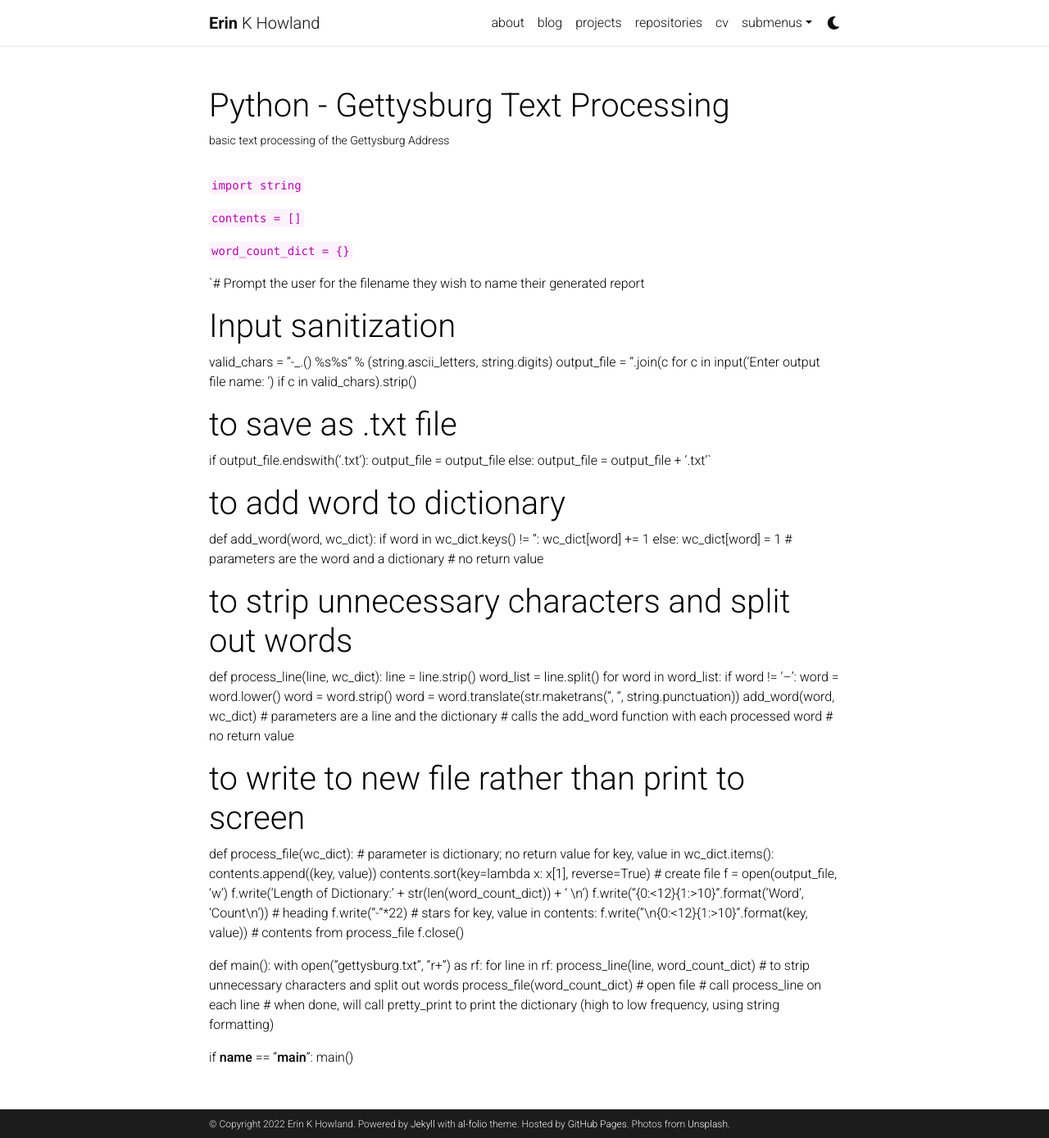
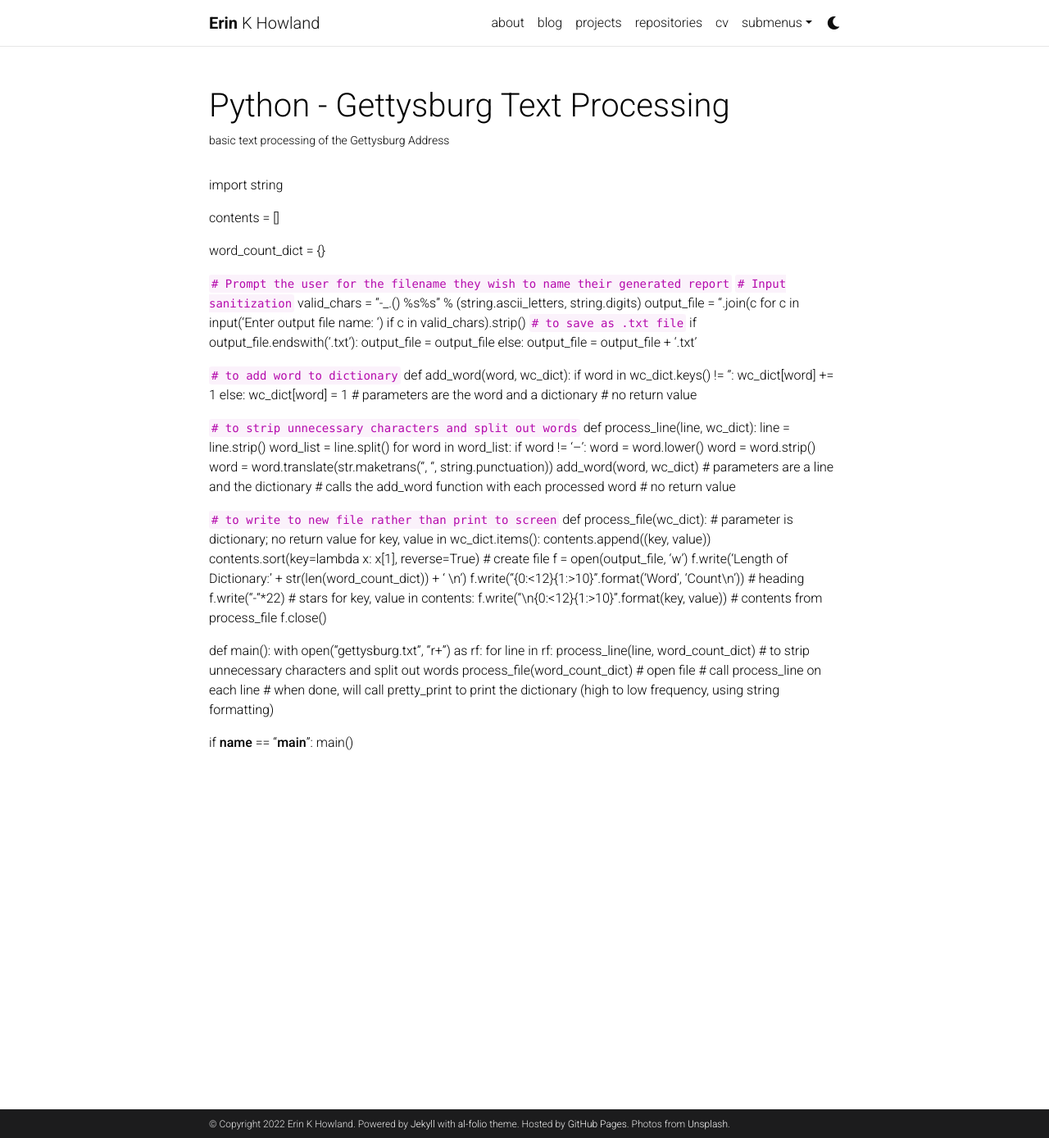
Before and after one commit to likeawednesday/likeawednesday.github.io, a Jekyll site: the page built from _projects/1_project.md, in a window 1280 px wide and 1388 px high. Shown: the whole window at 82% size. Built offline with Jekyll 4.4.1, drawn with Linux system fonts in a browser that asks for light colours; comment, search, counter and statistics services are not loaded; a style sheet for code colours, icons or effects is not loaded.

```diff
--- a/_projects/1_project.md
+++ b/_projects/1_project.md
@@ -6,25 +6,24 @@ img: assets/img/12.jpg
 importance: 1
 category: work
 ---
+import string
 
-`import string`
+contents = []
 
-`contents = []`
+word_count_dict = {}
 
-`word_count_dict = {}`
-
-`# Prompt the user for the filename they wish to name their generated report
-# Input sanitization
+`# Prompt the user for the filename they wish to name their generated report`
+`# Input sanitization`
 valid_chars = "-_.() %s%s" % (string.ascii_letters, string.digits)
 output_file = ''.join(c for c in input('Enter output file name: ') if c in valid_chars).strip()
-# to save as .txt file
+`# to save as .txt file`
 if output_file.endswith('.txt'):
     output_file = output_file
 else:
-    output_file = output_file + '.txt'`
+    output_file = output_file + '.txt'
 
 
-# to add word to dictionary
+`# to add word to dictionary`
 def add_word(word, wc_dict):
     if word in wc_dict.keys() != '':
         wc_dict[word] += 1
@@ -34,7 +33,7 @@ def add_word(word, wc_dict):
     # no return value
 
 
-# to strip unnecessary characters and split out words
+`# to strip unnecessary characters and split out words`
 def process_line(line, wc_dict):
     line = line.strip()
     word_list = line.split()
@@ -49,7 +48,7 @@ def process_line(line, wc_dict):
     # no return value
 
 
-# to write to new file rather than print to screen
+`# to write to new file rather than print to screen`
 def process_file(wc_dict):  # parameter is dictionary; no return value
     for key, value in wc_dict.items():
         contents.append((key, value))
```
